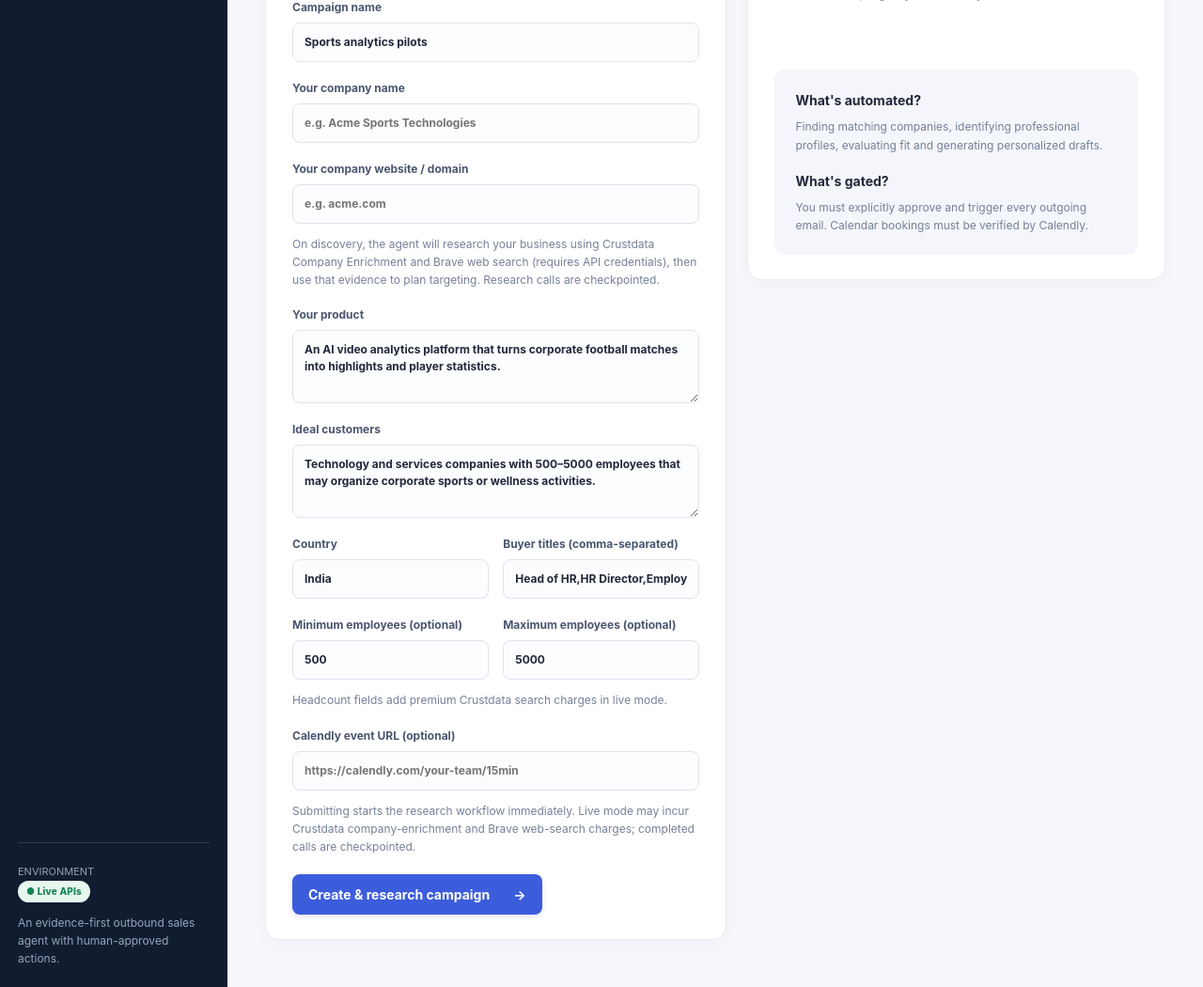
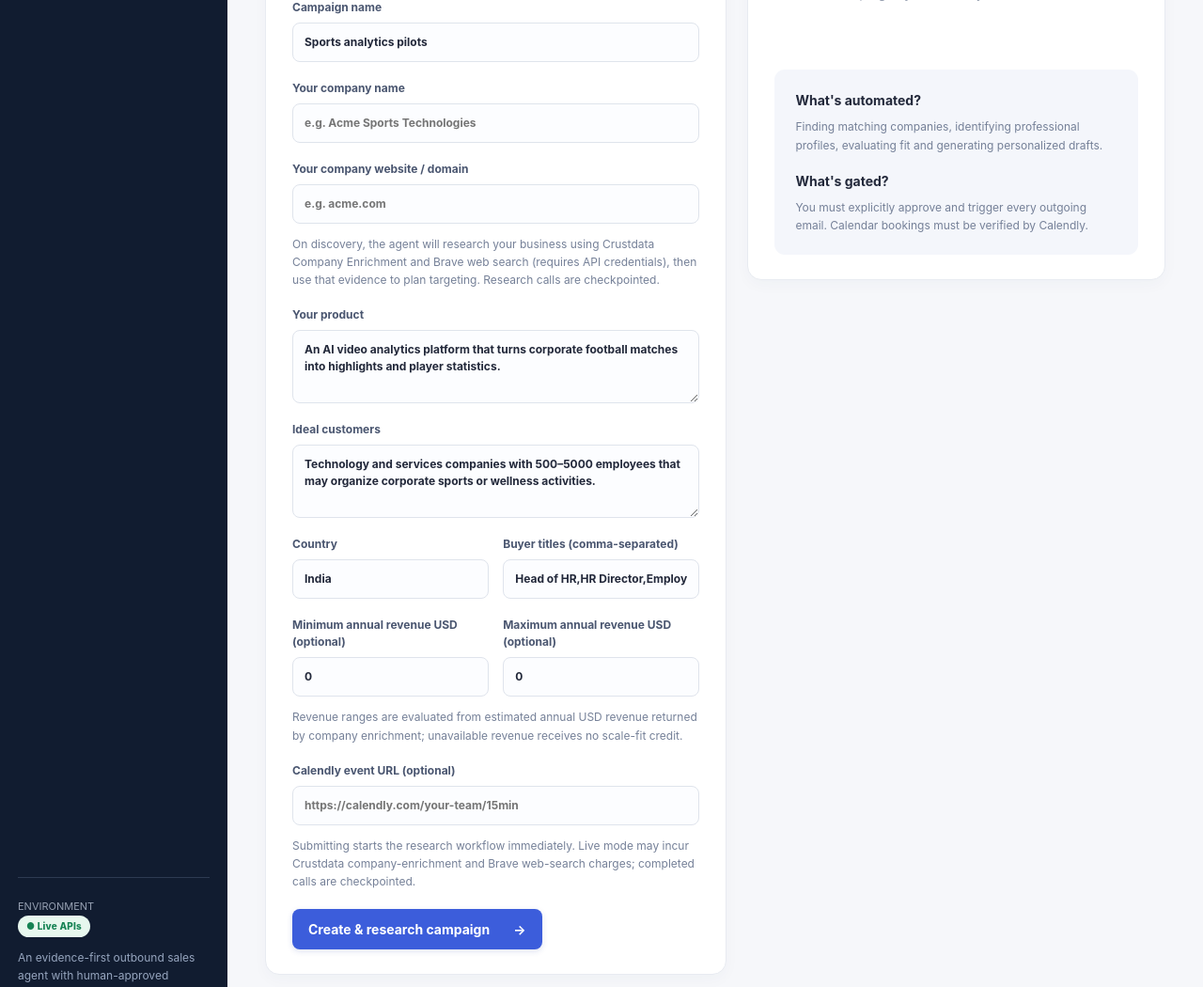
Before and after one commit to Ashendeo/firstcustomer-ai, a FastAPI app: template app/templates/index.html in a window 1280 px wide. Shown: the part 389-1439 px from the top of the page at 94% size. Run offline with FastAPI, Linux system fonts and the light colour scheme; the template is opened without the code that fills it, so the values that code supplies are empty.

Commit message:
feat: lower qualification to 75 and replace headcount scale constraints with USD revenue

```diff
--- a/app/templates/index.html
+++ b/app/templates/index.html
@@ -21,10 +21,10 @@
         <label>Buyer titles (comma-separated)<input name="buyer_titles" value="Head of HR,HR Director,Employee Engagement"></label>
       </div>
       <div class="two">
-        <label>Minimum employees (optional)<input name="min_headcount" type="number" min="0" value="500"></label>
-        <label>Maximum employees (optional)<input name="max_headcount" type="number" min="0" value="5000"></label>
+        <label>Minimum annual revenue USD (optional)<input name="min_revenue_usd" type="number" min="0" step="1000000" value="0"></label>
+        <label>Maximum annual revenue USD (optional)<input name="max_revenue_usd" type="number" min="0" step="1000000" value="0"></label>
       </div>
-      <p class="hint">Headcount fields add premium Crustdata search charges in live mode.</p>
+      <p class="hint">Revenue ranges are evaluated from estimated annual USD revenue returned by company enrichment; unavailable revenue receives no scale-fit credit.</p>
       <label>Calendly event URL (optional)<input name="booking_url" type="url" placeholder="https://calendly.com/your-team/15min"></label>
       <input type="hidden" name="start_discovery" value="true">
       <p class="hint">Submitting starts the research workflow immediately. Live mode may incur Crustdata company-enrichment and Brave web-search charges; completed calls are checkpointed.</p>
```
